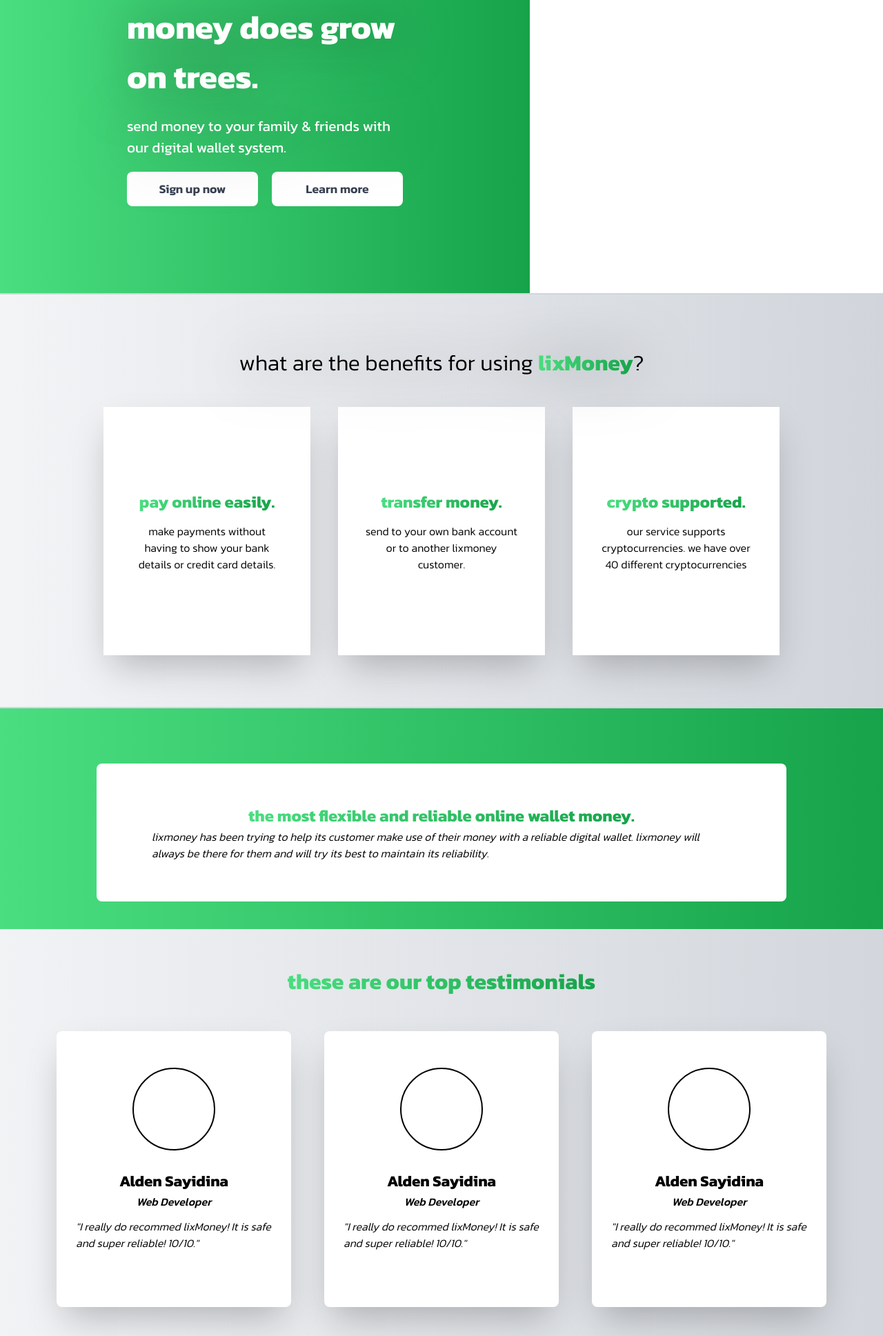
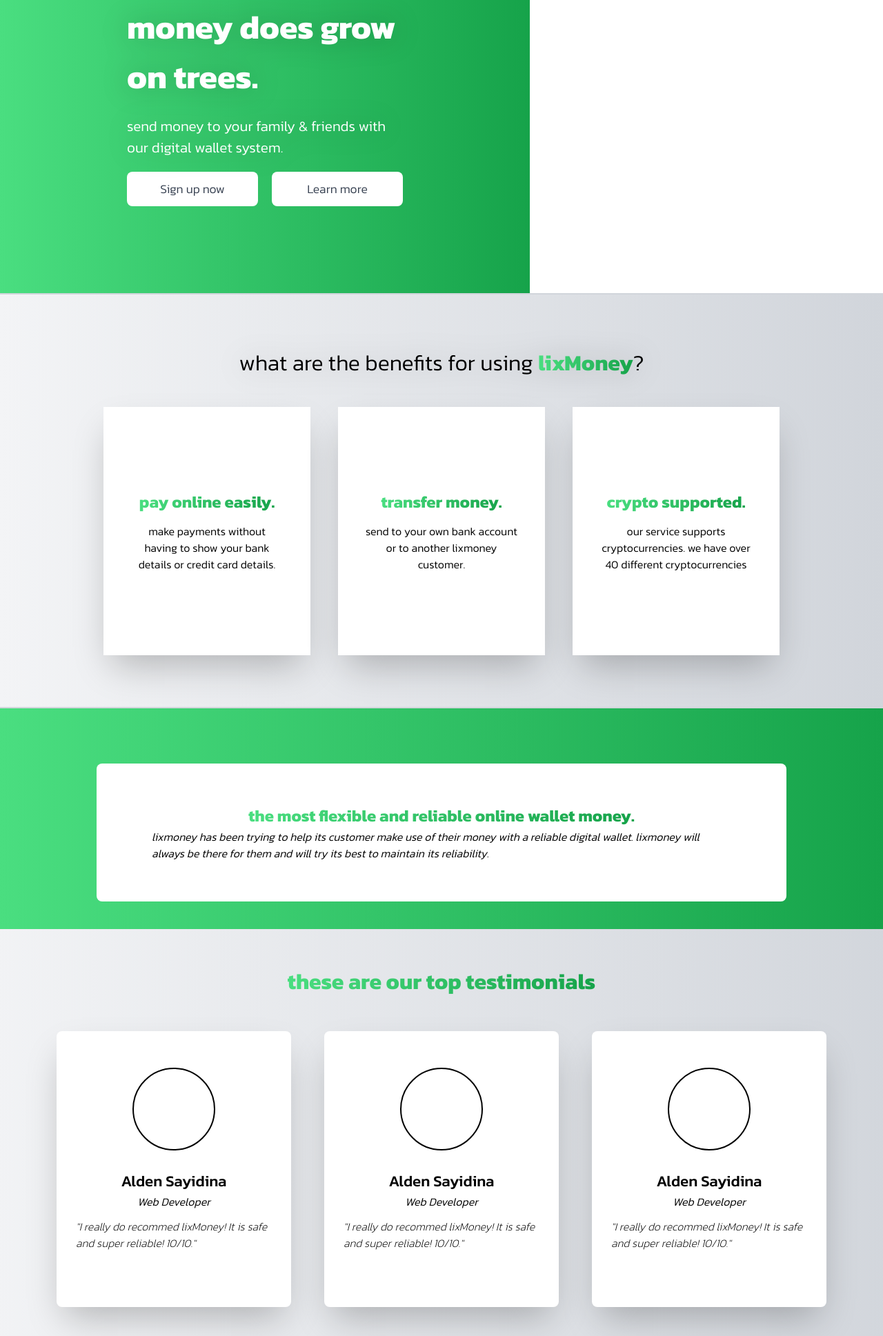
Before and after one commit to xldplx/lixMoney, a website: page public/index.html in a window 1280 px wide. Shown: the part 203-2140 px from the top of the page at 69% size. Drawn offline with Linux system fonts and the light colour scheme.

Commit message:
updated the wallet page

```diff
--- a/public/index.html
+++ b/public/index.html
@@ -3,23 +3,23 @@
 <head>
     <meta charset="UTF-8">
     <meta name="viewport" content="width=device-width, initial-scale=1.0">
-    <title>lixMoney</title>
+    <title>lixMoney | Home</title>
     <link rel="stylesheet" href="styles.css">
     <link rel="preconnect" href="https://fonts.googleapis.com">
     <link rel="preconnect" href="https://fonts.gstatic.com" crossorigin>
     <link href="https://fonts.googleapis.com/css2?family=Kanit:wght@100;200;300;400;500;600;700&display=swap" rel="stylesheet">
 </head>
 <body class="font-['Kanit']">
-    <header class="h-[80px] bg-gradient-to-r from-gray-100 to-gray-300 flex justify-between items-center pl-10 pr-10 border-b-2 border-gray-300 font-bold">
+    <header class="h-[80px] bg-gradient-to-r from-gray-100 to-gray-300 flex justify-between items-center pl-10 pr-10 border-b-2 border-gray-300 font-light">
         <div class="drop-shadow-lg">
             <a class="text-[2rem] font-bold bg-gradient-to-r from-green-400 to-green-600 text-transparent bg-clip-text drop-shadow-half-black" href=""><span>lix</span>Money</a>
         </div>
         <nav class="flex gap-7 items-center">
             <ul class="flex gap-6">
                 <a class="flex gap-2" href=""><li>Help</li><img src="/imgs/icons/help-circle.svg" alt=""></a>
-                <a class="flex gap-1" href=""><li>Login</li><img src="/imgs/icons/log-in (2).svg" alt=""></a>
+                <a class="flex gap-1" href="wallet.html"><li>Login</li><img src="/imgs/icons/log-in (2).svg" alt=""></a>
             </ul>
-            <button class="bg-green-600 h-[40px] w-[200px] rounded-lg text-white font-semibold antialiased tracking-wider">Register</button>
+            <button class="bg-green-600 h-[40px] w-[200px] rounded-lg text-white font-light antialiased tracking-wider">Register</button>
         </nav>
     </header>
     <section class="flex justify-center w-auto h-[550px] border-b-2 border-gray-300">
@@ -29,11 +29,11 @@
                     <h1 class="text-left flex text-[3rem] font-bold text-white drop-shadow-half-black">money does grow on trees.</h1>
                 </div>
                 <div class="">
-                    <h1 class="text-left text-[1.3rem] text-white drop-shadow-half-black mt-5 mb-5">send money to your family & friends with our digital wallet system.</h1>
+                    <h1 class="text-left text-[1.3rem] text-white drop-shadow-half-black font-light mt-5 mb-5">send money to your family & friends with our digital wallet system.</h1>
                 </div>
                 <div class="flex gap-5 mt-2">
-                    <button class="bg-white rounded-lg w-[200px] h-[50px] text-[1.1rem] font-semibold text-gray-700">Sign up now    </button>
-                    <button class="bg-white rounded-lg w-[200px] h-[50px] text-[1.1rem] font-semibold text-gray-700">Learn more</button>
+                    <button class="bg-white rounded-lg w-[200px] h-[50px] text-[1.1rem] font-light text-gray-700">Sign up now    </button>
+                    <button class="bg-white rounded-lg w-[200px] h-[50px] text-[1.1rem] font-light text-gray-700">Learn more</button>
                 </div>
             </div>
 
@@ -77,25 +77,25 @@
                 <div class="bg-white shadow-2xl h-[400px] w-[340px] rounded-lg flex flex-col justify-center items-center">
                     <div class="bg-white border-black border-2 h-[120px] w-[120px] rounded-full"></div>
                     <div class="flex flex-col justify-center items-center p-7">
-                        <h1 class="font-bold text-[1.4rem]">Alden Sayidina</h1>
-                        <h1 class="font-medium italic">Web Developer</h1>
-                        <h1 class="font-light italic mt-3">"I really do recommed lixMoney! It is safe and super reliable! 10/10."</h1>
+                        <h1 class="font-medium text-[1.4rem]">Alden Sayidina</h1>
+                        <h1 class="font-light italic">Web Developer</h1>
+                        <h1 class="font-extralight italic mt-3">"I really do recommed lixMoney! It is safe and super reliable! 10/10."</h1>
                     </div>
                 </div>
                 <div class="bg-white shadow-2xl h-[400px] w-[340px] rounded-lg flex flex-col justify-center items-center">
                     <div class="bg-white border-black border-2 h-[120px] w-[120px] rounded-full"></div>
                     <div class="flex flex-col justify-center items-center p-7">
-                        <h1 class="font-bold text-[1.4rem]">Alden Sayidina</h1>
-                        <h1 class="font-medium italic">Web Developer</h1>
-                        <h1 class="font-light italic mt-3">"I really do recommed lixMoney! It is safe and super reliable! 10/10."</h1>
+                        <h1 class="font-medium text-[1.4rem]">Alden Sayidina</h1>
+                        <h1 class="font-light italic">Web Developer</h1>
+                        <h1 class="font-extralight italic mt-3">"I really do recommed lixMoney! It is safe and super reliable! 10/10."</h1>
                     </div>
                 </div>
                 <div class="bg-white shadow-2xl h-[400px] w-[340px] rounded-lg flex flex-col justify-center items-center">
                     <div class="bg-white border-black border-2 h-[120px] w-[120px] rounded-full"></div>
                     <div class="flex flex-col justify-center items-center p-7">
-                        <h1 class="font-bold text-[1.4rem]">Alden Sayidina</h1>
-                        <h1 class="font-medium italic">Web Developer</h1>
-                        <h1 class="font-light italic mt-3">"I really do recommed lixMoney! It is safe and super reliable! 10/10."</h1>
+                        <h1 class="font-medium text-[1.4rem]">Alden Sayidina</h1>
+                        <h1 class="font-light italic">Web Developer</h1>
+                        <h1 class="font-extralight italic mt-3">"I really do recommed lixMoney! It is safe and super reliable! 10/10."</h1>
                     </div>
                 </div>
             </div>
--- a/tailwind.config.js
+++ b/tailwind.config.js
@@ -4,7 +4,7 @@ module.exports = {
   theme: {
     extend: {
       dropShadow: {
-        'half-black': '0px 0px 40px rgba(0, 0, 0, 0.50)',
+        'half-black': '0px 0px 20px rgba(0, 0, 0, 0.2)',
       }
     },
   },
```
Also changed, not shown: public/wallet.html (added, +48 -0 lines), public/styles.css.
